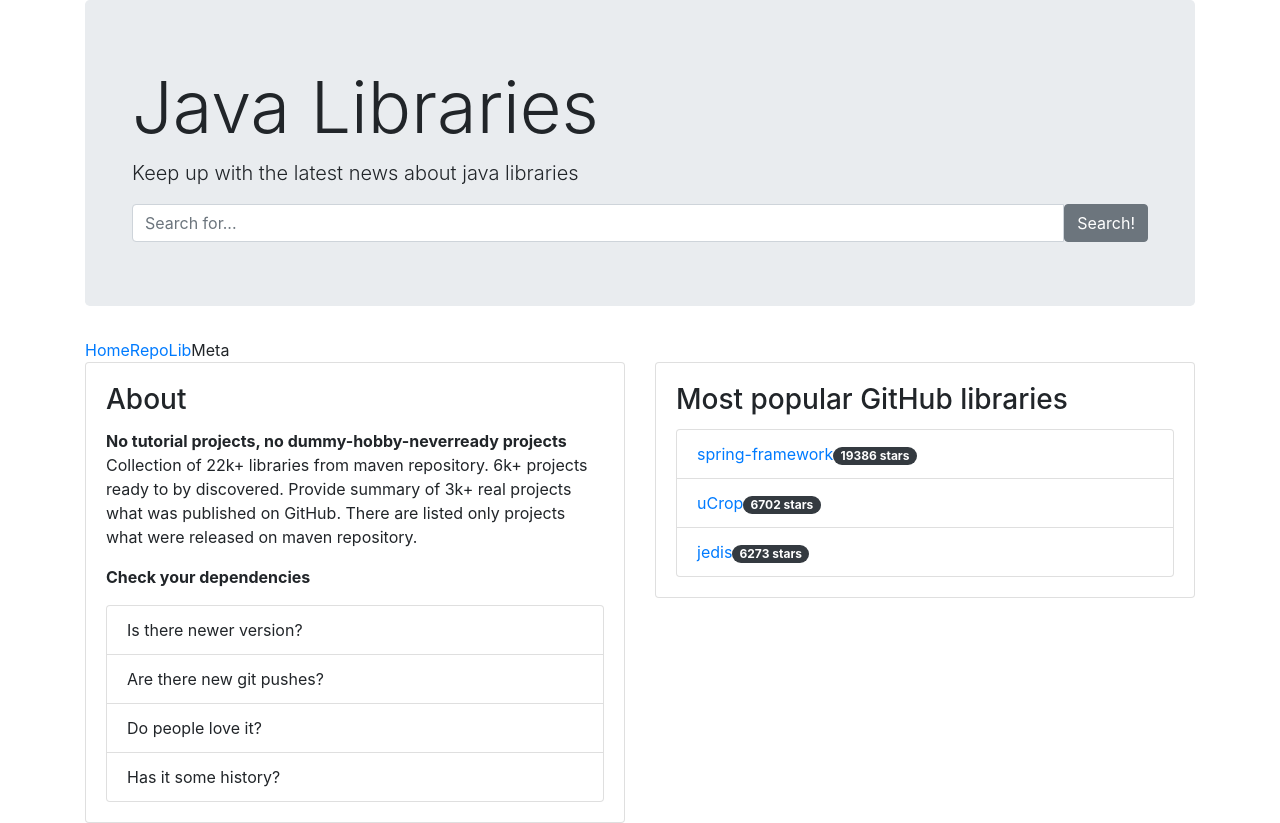
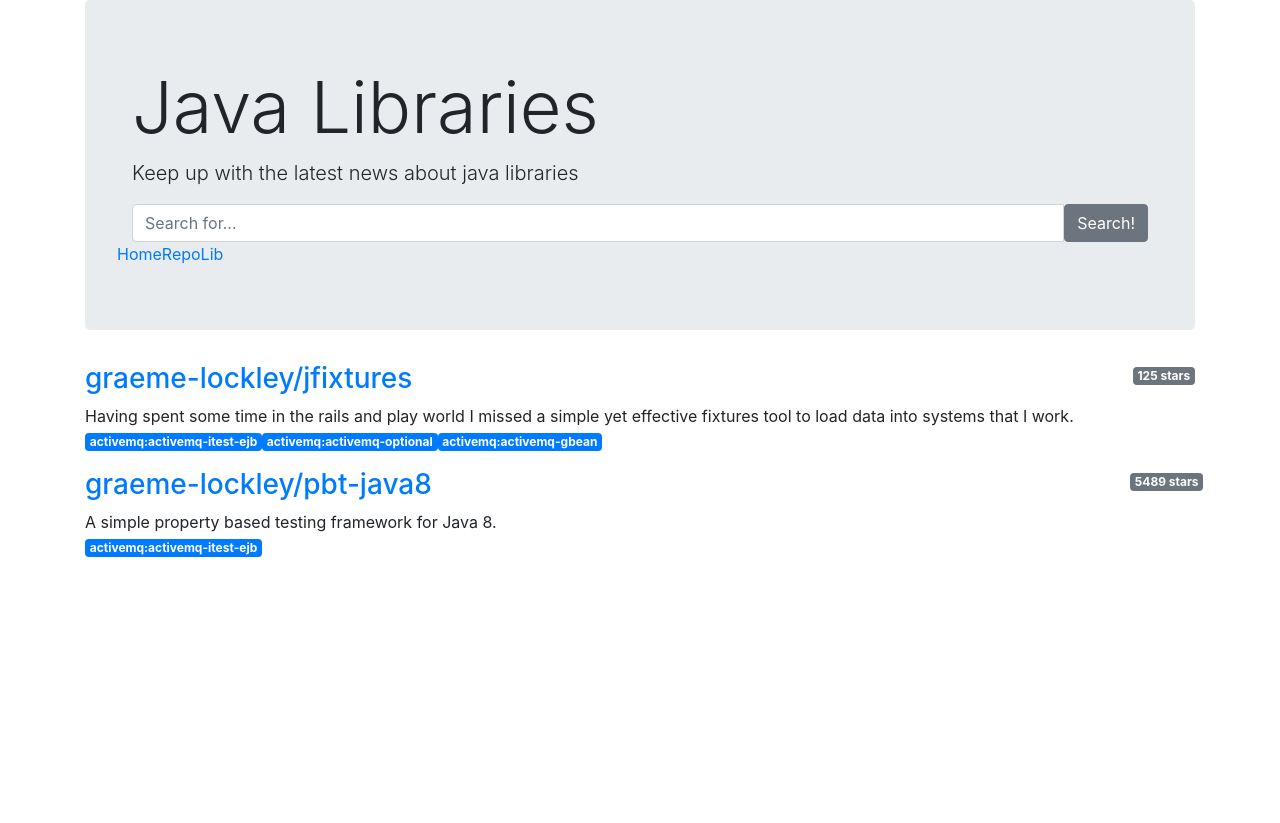
Before and after one commit to frido/mvnrepo-frontend, an Angular app: page /lib in a window 1280 px wide. After the commit the page ends 800 px from the top, so only its background shows below. Built offline with nearby package versions, Linux system fonts and the light colour scheme.

Commit message:
page templates

```diff
--- a/src/app/app.component.html
+++ b/src/app/app.component.html
@@ -11,9 +11,10 @@
           </span>
         </div>
     </div>
+    <a href="" routerLink="/">Home</a>
+    <a href="" routerLink="/repo">Repo</a>
+    <a href="" routerLink="/lib">Lib</a>
   </div>
-  <a href="" routerLink="/">Home</a>
-  <a href="" routerLink="/repo">Repo</a>
-  <a href="" routerLink="/lib">Lib</a>
+
   <router-outlet></router-outlet>
 </div>
--- a/src/app/main.component.html
+++ b/src/app/main.component.html
@@ -1,4 +1,3 @@
-Main
 <div class="row">
   <div class="col-sm-6">
     <div class="card">
--- a/src/app/metadata.component.html
+++ b/src/app/metadata.component.html
@@ -1,48 +1,39 @@
-Meta
 <div class="row">
-  <div class="col-sm-6">
-    <div class="card">
-      <div class="card-body">
-        <h3 class="card-title">About</h3>
-        <p class="card-text">
-          <strong>No tutorial projects, no dummy-hobby-neverready projects</strong>
-          Collection of 22k+ libraries from maven repository. 6k+ projects ready to by discovered. Provide summary of 3k+ real projects
-          what was published on GitHub. There are listed only projects what were released on maven repository.
-        </p>
-        <p class="card-text">
-          <strong>Check your dependencies</strong>
-
-        </p>
-        <ul class="list-group">
-          <li class="list-group-item">Is there newer version?</li>
-          <li class="list-group-item">Are there new git pushes?</li>
-          <li class="list-group-item">Do people love it?</li>
-          <li class="list-group-item">Has it some history?</li>
-        </ul>
+  <div class="col-sm-12">
+    <div class="row">
+      <div class="col-sm-11">
+        <h3>
+          <a href="#">graeme-lockley/jfixtures</a>
+        </h3>
+      </div>
+      <div class="col-sm-1 text-right">
+        <span class="badge badge-secondary">125 stars</span>
       </div>
     </div>
+    <div>
+      Having spent some time in the rails and play world I missed a simple yet effective fixtures tool to load data into systems
+      that I work.
+    </div>
+    <span class="badge badge-primary">activemq:activemq-itest-ejb</span>
+    <span class="badge badge-primary">activemq:activemq-optional</span>
+    <span class="badge badge-primary">activemq:activemq-gbean</span>
   </div>
-  <div class="col-sm-6">
-    <div class="card">
-      <div class="card-body">
-        <h3 class="card-title">Most popular GitHub libraries</h3>
-        <div class="card-text">
-          <ul class="list-group">
-            <li class="list-group-item justify-content-between">
-              <a href="#">spring-framework</a>
-              <span class="badge badge-dark badge-pill">19386 stars</span>
-            </li>
-            <li class="list-group-item justify-content-between">
-              <a href="#">uCrop</a>
-              <span class="badge badge-dark badge-pill">6702 stars</span>
-            </li>
-            <li class="list-group-item justify-content-between">
-              <a href="#">jedis</a>
-              <span class="badge badge-dark badge-pill">6273 stars</span>
-            </li>
-          </ul>
-        </div>
+</div>
+<div class="row mt-3">
+  <div class="col-sm-12">
+    <div class="row">
+      <div class="col-sm-11">
+        <h3>
+          <a href="#">graeme-lockley/pbt-java8</a>
+        </h3>
+      </div>
+      <div class="col-sm-1 text-right">
+        <span class="badge badge-secondary">5489 stars</span>
       </div>
     </div>
+    <div>
+      A simple property based testing framework for Java 8.
+    </div>
+    <span class="badge badge-primary">activemq:activemq-itest-ejb</span>
   </div>
 </div>
--- a/src/app/project.component.html
+++ b/src/app/project.component.html
@@ -1,48 +1,32 @@
-Project
 <div class="row">
-  <div class="col-sm-6">
-    <div class="card">
-      <div class="card-body">
-        <h3 class="card-title">About</h3>
-        <p class="card-text">
-          <strong>No tutorial projects, no dummy-hobby-neverready projects</strong>
-          Collection of 22k+ libraries from maven repository. 6k+ projects ready to by discovered. Provide summary of 3k+ real projects
-          what was published on GitHub. There are listed only projects what were released on maven repository.
-        </p>
-        <p class="card-text">
-          <strong>Check your dependencies</strong>
-
-        </p>
-        <ul class="list-group">
-          <li class="list-group-item">Is there newer version?</li>
-          <li class="list-group-item">Are there new git pushes?</li>
-          <li class="list-group-item">Do people love it?</li>
-          <li class="list-group-item">Has it some history?</li>
-        </ul>
+  <div class="col-sm-12">
+    <div class="row">
+      <div class="col-sm-8">
+        <h3>
+          graeme-lockley/jfixtures
+        </h3>
+      </div>
+      <div class="col-sm-4 text-right">
+        <span class="badge badge-secondary">125 stars</span>
+        <span class="badge badge-secondary">84 watchers</span>
+        <span class="badge badge-secondary">21 forks</span>
       </div>
     </div>
+    <div>
+      Having spent some time in the rails and play world I missed a simple yet effective fixtures tool to load data into systems
+      that I work.
+    </div>
+    <span class="badge badge-primary">activemq:activemq-itest-ejb:3.2.2</span>
+    <span class="badge badge-primary">activemq:activemq-optional:3.2.2</span>
+    <span class="badge badge-primary">activemq:activemq-gbean:3.2.2</span>
   </div>
-  <div class="col-sm-6">
-    <div class="card">
-      <div class="card-body">
-        <h3 class="card-title">Most popular GitHub libraries</h3>
-        <div class="card-text">
-          <ul class="list-group">
-            <li class="list-group-item justify-content-between">
-              <a href="#">spring-framework</a>
-              <span class="badge badge-dark badge-pill">19386 stars</span>
-            </li>
-            <li class="list-group-item justify-content-between">
-              <a href="#">uCrop</a>
-              <span class="badge badge-dark badge-pill">6702 stars</span>
-            </li>
-            <li class="list-group-item justify-content-between">
-              <a href="#">jedis</a>
-              <span class="badge badge-dark badge-pill">6273 stars</span>
-            </li>
-          </ul>
-        </div>
-      </div>
+  <div class="col-sm-12">
+      <strong>Home page: </strong>www.google.sk
     </div>
+  <div class="col-sm-12">
+    <strong>Created at: </strong>2014-03-15T12:36:22
   </div>
+  <div class="col-sm-12">
+      <strong>Pushed at: </strong>2016-04-30T05:45:55
+    </div>
 </div>
```
